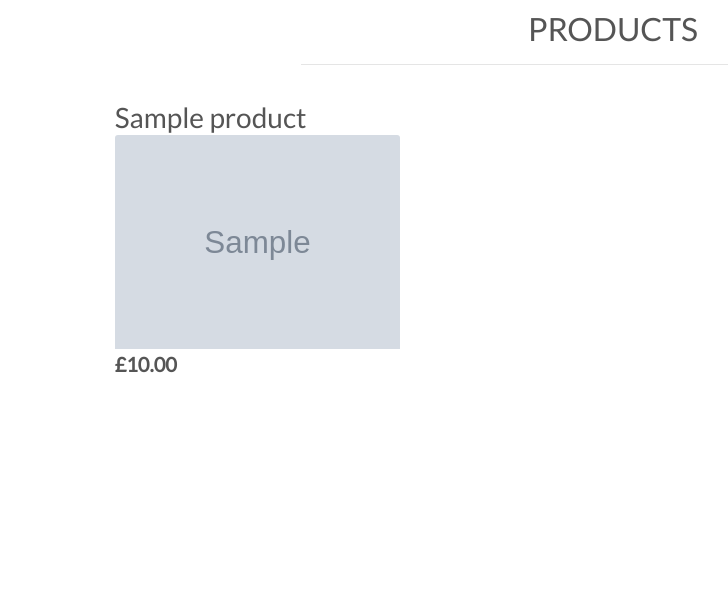
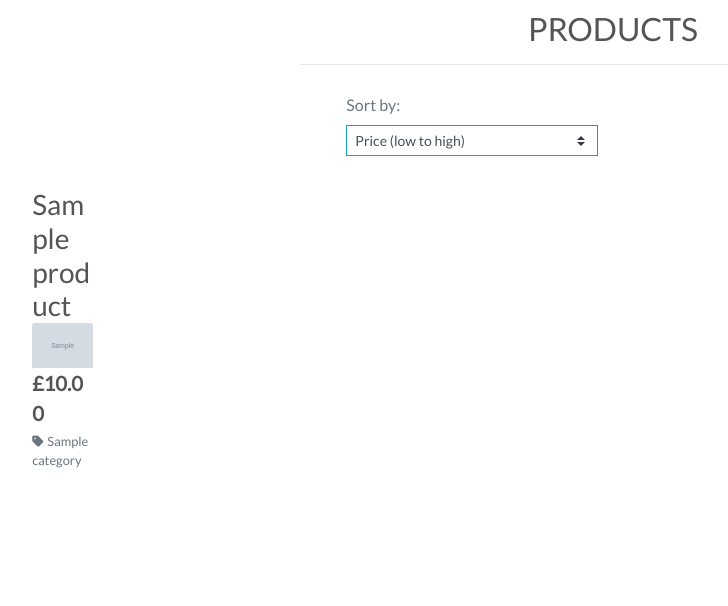
Before and after one commit to Nick8735/magnus_events_v1, a Django app: a page that uses products/templates/products/all_products.html in a window 1280 px wide. Shown: the part 194-800 px from the top of the page, without its empty margins (27-755 px from the left). Run offline with Django 3.2, Linux system fonts and the light colour scheme; tables that the repository leaves empty hold one stand-in row (values such as "Sample post"); grey boxes marked "Sample" are stand-in pictures; some libraries are stand-ins or nearby versions.

Commit message:
added sort function

```diff
--- a/products/templates/products/all_products.html
+++ b/products/templates/products/all_products.html
@@ -16,18 +16,41 @@
             <div class="col text-center mt-3">
                 <br>
                 <h2 class="logo-font">Products</h2>
-                <hr class="w-50 mb-1">
+                <hr class="w-50 mb-4">
             </div>
         </div>
+                <!-- Sorting Dropdown -->
                 <div class="row">
                     <div class="product-container col-10 offset-1">
-                <div class="row mt-1 mb-2"></div>
+                <div class="row mt-1 mb-2">
+                <div class="col-12 col-md-6 my-auto order-md-last d-flex justify-content-center justify-content-md-end">
+                    <div class="sort-select-wrapper w-50">
+                    <label for="sort-selector" class="text-muted">Sort by:</label>
+                    <select id="sort-selector" class="custom-select custom-select-sm rounded-0 border border-{% if current_sorting != 'None_None' %}info{% else %}black{% endif %}">
+                        <option value="reset" {% if current_sorting == 'None_None' %}selected{% endif %}>Default Sorting</option>
+                        <option value="price_asc" {% if current_sorting == 'price_asc' %}selected{% endif %}>Price (low to high)</option>
+                        <option value="price_desc" {% if current_sorting == 'price_desc' %}selected{% endif %}>Price (high to low)</option>
+                        <option value="rating_asc" {% if current_sorting == 'rating_asc' %}selected{% endif %}>Rating (low to high)</option>
+                        <option value="rating_desc" {% if current_sorting == 'rating_desc' %}selected{% endif %}>Rating (high to low)</option>
+                        <option value="name_asc" {% if current_sorting == 'name_asc' %}selected{% endif %}>Name (A-Z)</option>
+                        <option value="name_desc" {% if current_sorting == 'name_desc' %}selected{% endif %}>Name (Z-A)</option>
+                        <option value="category_asc" {% if current_sorting == 'category_asc' %}selected{% endif %}>Category (A-Z)</option>
+                        <option value="category_desc" {% if current_sorting == 'category_desc' %}selected{% endif %}>Category (Z-A)</option>
+                    </select>
+                </div>
+            </div>
+        </div>
+    </div>
+
+        <!-- Product Cards Section -->
         <div class="row">
+            <div class="product-container col-10 offset-1">
+                <div class="row mt-1 mb-2">
                     {% for product in products %}
                         <div class="col-sm-6 col-md-4 col-lg-4 col-xl-4">
                             <div class="card h-100 border-0">
                                 <div class="card-body pb-0">
-                                <h3 class="mb-0">{{ product.name }}</h3> <!-- Place product name here -->
+                                    <h3 class="mb-0">{{ product.name }}</h3>
                                     <a href="{% url 'product_detail' product.id %}">
                                         <img class="card-img-top img-fluid" src="{{ product.image.url }}" alt="{{ product.name }}">
                                     </a>
@@ -36,6 +59,13 @@
                                     <div class="row">
                                         <div class="col">
                                             <p class="lead mb-0 text-left font-weight-bold">£{{ product.price }}</p>
+                                            {% if product.category %}
+                                                <p class="small mt-1 mb-0">
+                                                    <a class="text-muted" href="{% url 'products' %}?category={{ product.category.name }}">
+                                                        <i class="fas fa-tag mr-1"></i>{{ product.category.friendly_name }}
+                                                    </a>
+                                                </p>
+                                            {% endif %}
                                             {% if product.rating %}
                                                 <small class="text-muted"><i class="fas fa-star mr-1"></i>{{ product.rating }} / 5</small>
                                             {% else %}
@@ -46,7 +76,6 @@
                                 </div>
                             </div>
                         </div>
-
                         {% if forloop.counter|divisibleby:3 %}
                             <div class="w-100 d-none d-lg-block d-xl-none"></div> <!-- Add a clearfix for every third column in LG and XL breakpoints -->
                         {% endif %}
```
Also changed, not shown: products/templates/products/product_detail.html (+7 -0 lines). Lines whose indentation alone changed are shown as unchanged.
